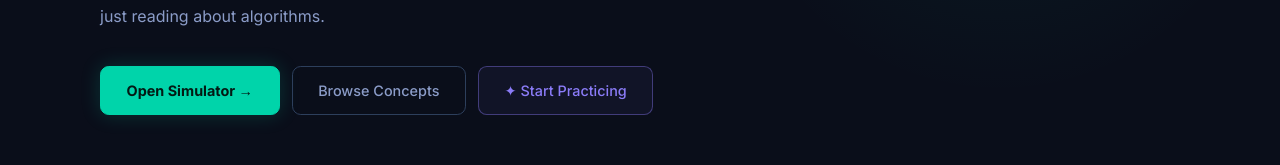
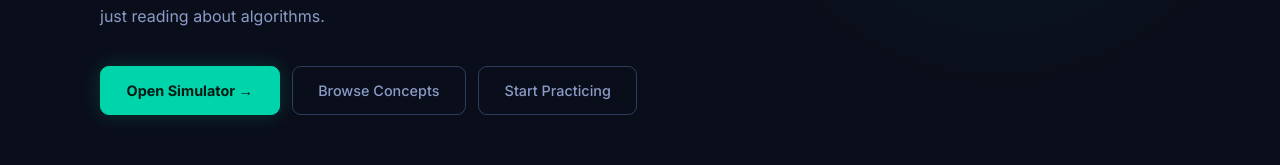
Before and after one commit to Alan-K-Biju-7/AlgoVista, a React (Create React App) app: page / in a window 1280 px wide. Shown: the part 420-585 px from the top of the page. Built offline with nearby package versions, Linux system fonts and the light colour scheme.

Commit message:
fix practice hero button to match Browse Concepts style

```diff
--- a/src/pages/HomePage.jsx
+++ b/src/pages/HomePage.jsx
@@ -101,15 +101,15 @@ export default function HomePage() {
             <Link to="/practice" style={{
               padding: '0.75rem 1.6rem', borderRadius: '0.55rem',
               fontSize: '0.9rem', fontWeight: '500',
-              display: 'inline-flex', alignItems: 'center', gap: '0.4rem',
-              border: '1px solid rgba(139,124,248,0.4)',
-              background: 'rgba(139,124,248,0.06)', color: '#8b7cf8',
+              display: 'inline-flex', alignItems: 'center',
+              border: '1px solid var(--border-strong)',
+              background: 'transparent', color: 'var(--text-secondary)',
               textDecoration: 'none', transition: 'all 0.15s',
             }}
-              onMouseEnter={(e) => { e.currentTarget.style.borderColor = 'rgba(139,124,248,0.7)'; e.currentTarget.style.background = 'rgba(139,124,248,0.12)'; }}
-              onMouseLeave={(e) => { e.currentTarget.style.borderColor = 'rgba(139,124,248,0.4)'; e.currentTarget.style.background = 'rgba(139,124,248,0.06)'; }}
+              onMouseEnter={(e) => { e.currentTarget.style.borderColor = 'var(--border-accent)'; e.currentTarget.style.color = 'var(--text-primary)'; e.currentTarget.style.background = 'var(--accent-glow2)'; }}
+              onMouseLeave={(e) => { e.currentTarget.style.borderColor = 'var(--border-strong)'; e.currentTarget.style.color = 'var(--text-secondary)'; e.currentTarget.style.background = 'transparent'; }}
             >
-              ✦ Start Practicing
+              Start Practicing
             </Link>
           </div>
 
```
